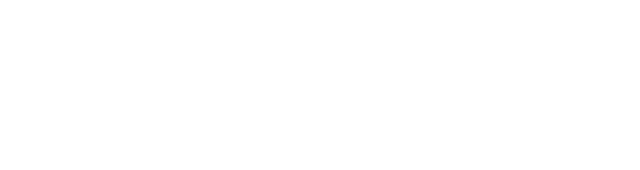
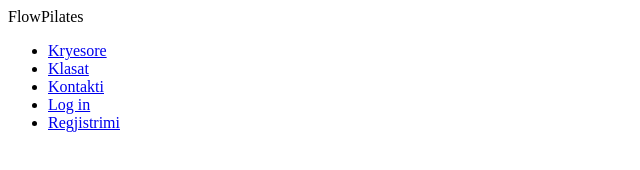
Before and after one commit to deaasokoli/PilatesWebsite, a plain HTML site: page index.html in a window 1280 px wide. Shown: the whole page, without its empty margins (0-640 px from the left). Drawn offline with Linux system fonts and the light colour scheme.

Commit message:
Kemi bere Header dhe brenda kemi vendosur Navigation Bar qe te jete identik ne cdo faqe

```diff
--- a/index.html
+++ b/index.html
@@ -6,6 +6,19 @@
     <title>Pilates</title>
 </head>
 <body>
+    <header>
+        <div class="logo">FlowPilates</div>
+        <nav>
+            <ul>
+                <li><a href="index.html">Kryesore</a></li>
+                <li><a href="classes.html">Klasat</a></li>
+                <li><a href="contact.html">Kontakti</a></li>
+                <li><a href="login.html">Log in</a></li>
+                <li><a href="register.html">Regjistrimi</a></li>
+            </ul>
+        </nav>
+    </header>
+
 
 
 </body>
```
Also changed, not shown: classes.html (+12 -0 lines), contact.html (+12 -0 lines), login.html (+12 -0 lines), register.html (+12 -0 lines).
